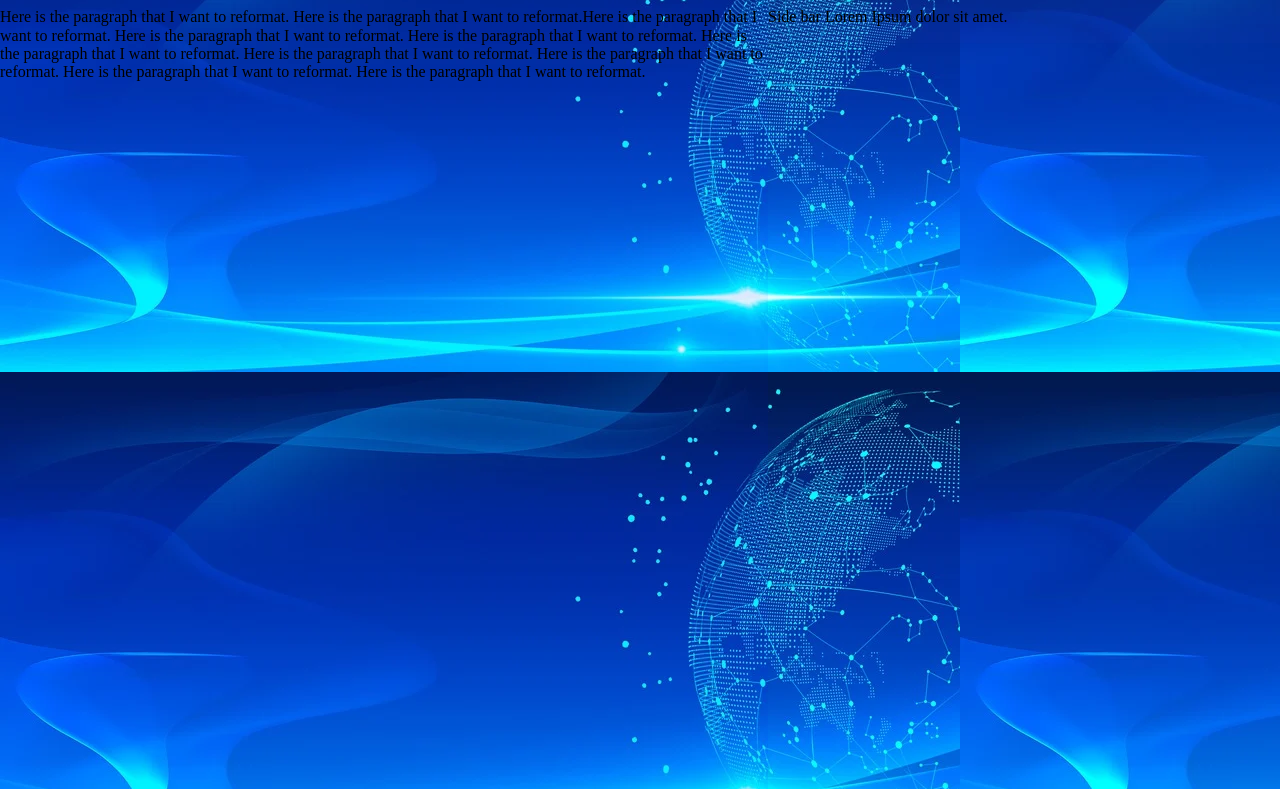
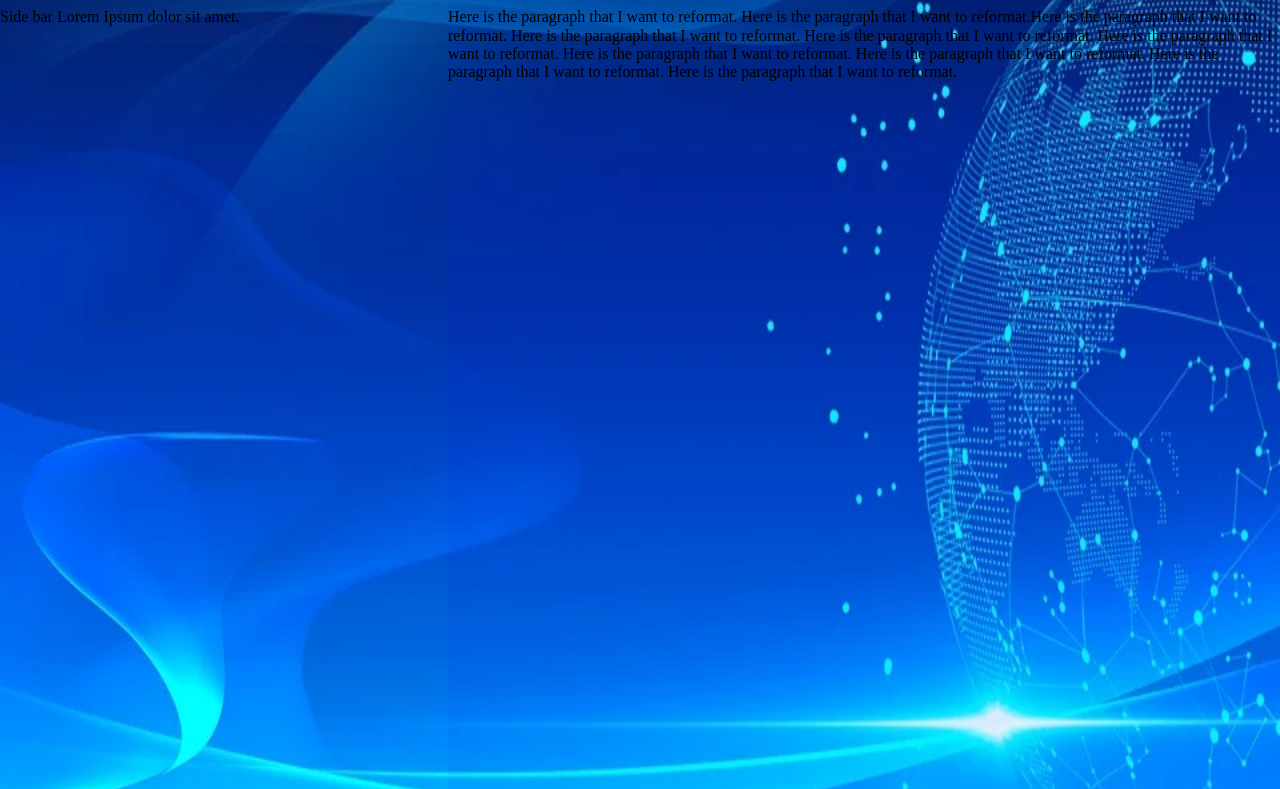
Before and after one commit to FNU-Tripti/lab_05, a plain HTML site: page index.html in a window 1280 px wide. Shown: the part 128-917 px from the top of the page. Drawn offline with Linux system fonts and the light colour scheme.

Commit message:
Adjusted background image

```diff
--- a/css/main.css
+++ b/css/main.css
@@ -2,6 +2,8 @@ body {
   margin: 0;
   padding: 0;
   background-image: url(../images/bg_image.jpg);
+  background-position: center center;
+  background-size: 100% 100%;
 }
 
 header {
@@ -26,14 +28,14 @@ footer {
 
 main {
   background-color: rgba(0, 0, 255, 0.050);
-  float: left;
-  width: 60%;
+  float: right;
+  width: 65%;
   height: 800px;
 }
 
 aside {
   float: left;
-  width: 40%;
+  width: 35%;
   background-color: rgba(65, 65, 173, 0.050);
 
 }
```
